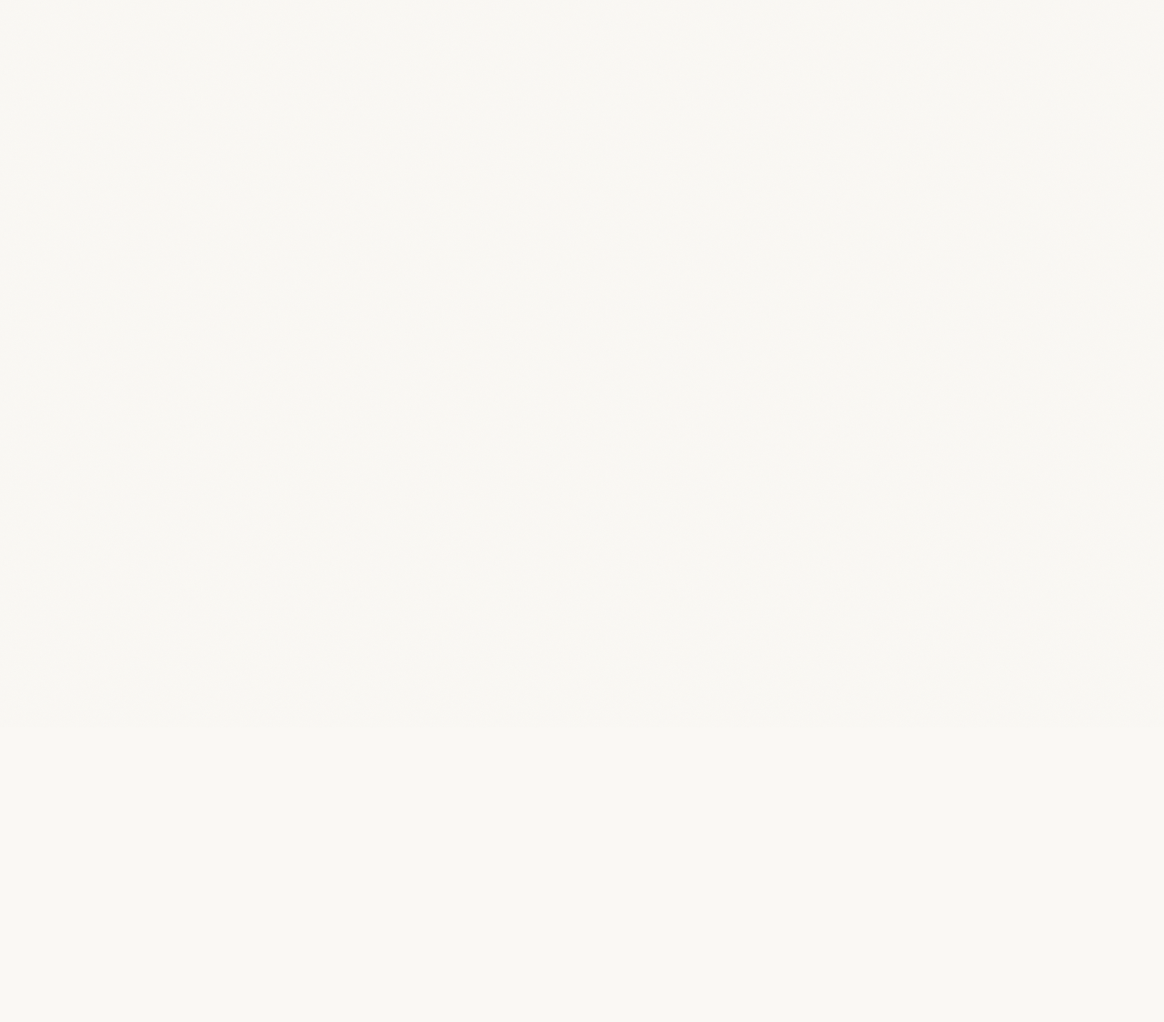
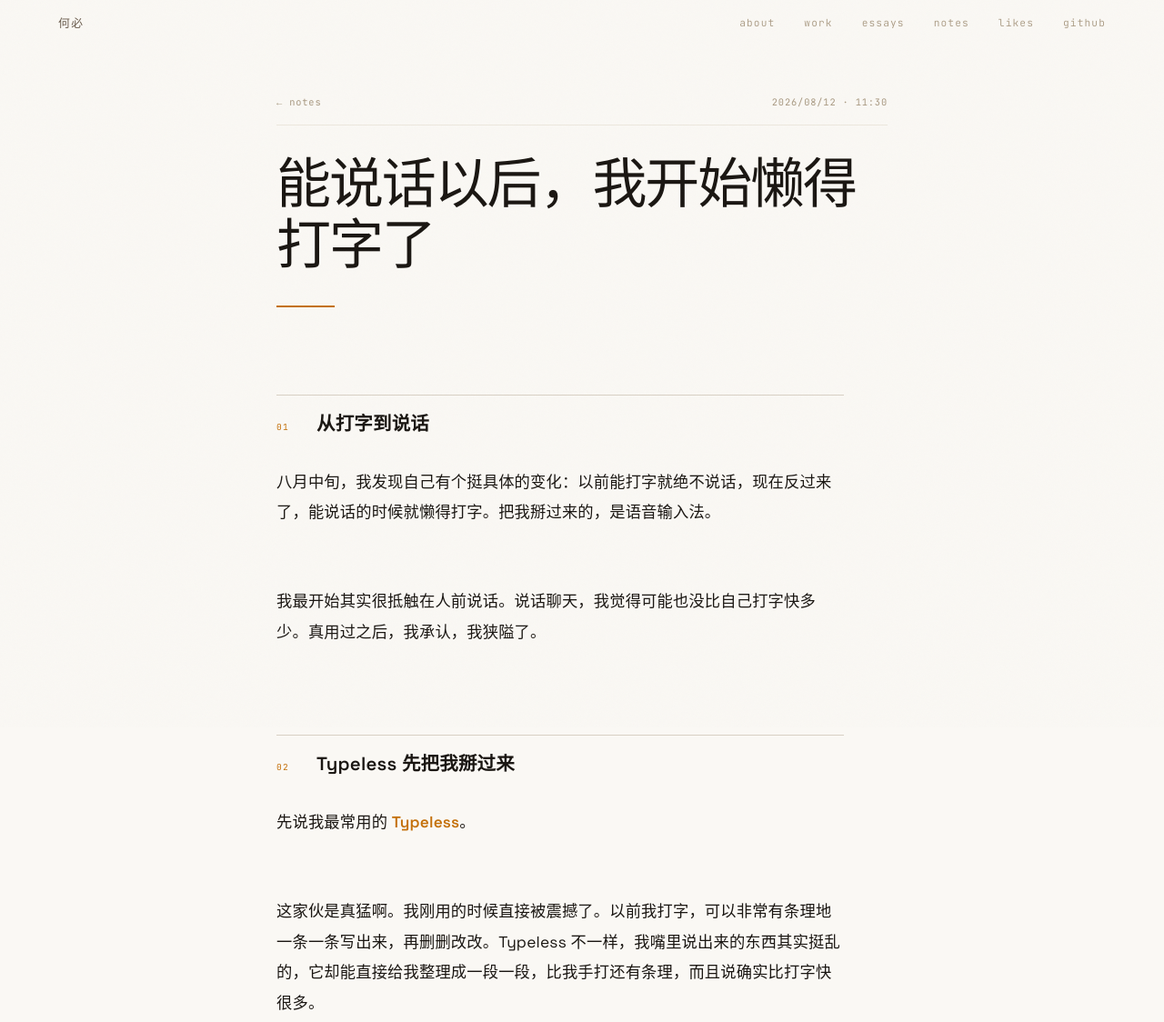
Before and after one commit to hebi-Chinese/hebi-Chinese.github.io, an Astro site: page /notes/typing-or-speaking in a window 1280 px wide. Before the commit this address had no page. Shown: the top 1124 px of the page at 91% size. Before the commit the page ends 800 px from the top, so only its background shows below. Built offline with nearby package versions, Linux system fonts and the light colour scheme; Astro itself is replaced by a stand-in of ours.

Commit message:
feat: publish first note on voice input

```diff
--- a/src/content.config.ts
+++ b/src/content.config.ts
@@ -5,6 +5,7 @@ const notes = defineCollection({
   schema: z.object({
     title: z.string(),
     date: z.coerce.date(),
+    time: z.string().regex(/^([01]\d|2[0-3]):[0-5]\d$/).optional(),
     tags: z.array(z.string()).optional(),
     draft: z.boolean().optional().default(false),
   }),
--- /dev/null
+++ b/src/content/notes/typing-or-speaking.md
@@ -0,0 +1,40 @@
+---
+title: "能说话以后，我开始懒得打字了"
+date: 2026-08-12
+time: "11:30"
+tags: ["输入法", "AI", "随记"]
+---
+
+## 从打字到说话
+
+八月中旬，我发现自己有个挺具体的变化：以前能打字就绝不说话，现在反过来了，能说话的时候就懒得打字。把我掰过来的，是语音输入法。
+
+我最开始其实很抵触在人前说话。说话聊天，我觉得可能也没比自己打字快多少。真用过之后，我承认，我狭隘了。
+
+## Typeless 先把我掰过来
+
+先说我最常用的 **Typeless**。
+
+这家伙是真猛啊。我刚用的时候直接被震撼了。以前我打字，可以非常有条理地一条一条写出来，再删删改改。Typeless 不一样，我嘴里说出来的东西其实挺乱的，它却能直接给我整理成一段一段，比我手打还有条理，而且说确实比打字快很多。
+
+当然，缺点也明显。刚开始用语音输入的时候，我说话说得很磕碜，语气词多，一卡就是半天。用久了以后我还发现一个打字的好处：脑容量不够的时候，打字多出来的时间刚好能让我边打边想。这样看起来就像根本不卡壳的人，装逼的观感顺的一笔……
+
+说到底，语音还是快很多，但也很容易思路跟不上，直接暴露脑子不够用的缺点。嘛，反正也不是坏事，早点暴露早点受益。
+
+Typeless 厉害的地方就在这。就算你说得磕磕绊绊，只要自己不介意，它能把多余的东西删掉，再按上下文拼成一段，最后看起来居然还挺有条理。
+
+大模型都流行这么久了，我之前怎么就没想到还能有这种东西？明明很有可为。只能说，以前没有这个场景，想不到就是想不到哇。
+
+## 开始在意实时性以后
+
+不过我也不只用了 Typeless，还试了另一款：**闪电说**。它可以选“原话、轻度整理、深度整理”。如果不想丢细节，就用原话；想稍微去掉口癖，就开轻度整理。对实时性要求高的时候，它比 Typeless 更合我的胃口：一是反馈快，二是能完整保留我说的东西。更重要的是，它还允许自己搭配模型。作为进阶产品，我觉得再合适不过。
+
+Typeless 目前对我来说最大的缺点还是两个：慢，还有容易丢细节。刚从打字转向说话时，它非常好用，因为很多习惯还没改过来，它能直接替你收拾。等你慢慢把语言训练得更规范，又开始在意实时性，Typeless 可能就不再是首选了。闪电说刚好补上这块。
+
+## 我还是在 Mac 端用 Typeless
+
+真要论实时性，我试下来还是**豆包输入法**的真·流式独一档。字节这一块没得说，确实厉害。不过豆包输入法现在还没有 Windows 版，对我来说体验就差了一截。我后来又试了 Windows 版和移动版的 Typeless，都是一坨。可能这两端现在就是没有特别好用的吧。
+
+说了这么多缺点，我最后还是在 Mac 端用 Typeless。原因也简单：我多数时候要的不是逐字跟手，而是把一段说得乱七八糟的话直接倒进去，让它替我删掉口癖、理顺上下文，再收拾成一段能直接用的文字。闪电说更快，豆包更实时，但真到日常输入时，Typeless 这层“替我收拾”的能力对我还是更省心。
+
+它也算是改掉了我只想打字的习惯，甚至搞得我能说话的时候都不习惯打字了哈哈哈。
--- a/src/pages/notes/[slug].astro
+++ b/src/pages/notes/[slug].astro
@@ -14,21 +14,211 @@ export async function getStaticPaths() {
 
 const { note } = Astro.props;
 const { Content } = await render(note);
+
+const noteDate = note.data.date.toLocaleDateString('zh-CN', {
+  year: 'numeric',
+  month: '2-digit',
+  day: '2-digit',
+  timeZone: 'UTC',
+});
+const noteTimestampLabel = note.data.time ? `${noteDate} · ${note.data.time}` : noteDate;
+const noteDateTime = note.data.time
+  ? `${note.data.date.toISOString().slice(0, 10)}T${note.data.time}:00`
+  : note.data.date.toISOString().slice(0, 10);
 ---
 <BaseLayout title={`${note.data.title} / 何必`}>
   <Nav />
-  <main style="padding-top: 6rem; min-height: 100vh;">
-    <div class="wrap" style="max-width: 42rem;">
-      <a href="/notes" style="font-family: 'JetBrains Mono', monospace; font-size: 0.7rem; color: var(--text-muted); letter-spacing: 0.05em; margin-bottom: 2rem; display: inline-block;">← notes</a>
-      <time style="font-family: 'JetBrains Mono', monospace; font-size: 0.6rem; color: var(--text-muted); letter-spacing: 0.1em; display: block; margin-bottom: 0.5rem;">
-        {note.data.date.toLocaleDateString('zh-CN', { year: 'numeric', month: '2-digit', day: '2-digit' })}
-      </time>
-      <h1 style="font-family: 'Instrument Serif', serif; font-size: var(--text-h1); font-weight: var(--text-h1-w); line-height: var(--text-h1-lh); margin-bottom: 2rem;">
-        {note.data.title}
-      </h1>
-      <article style="font-size: var(--text-body); color: var(--text-secondary); line-height: var(--text-body-lh);">
+  <main class="note-page">
+    <div class="note-shell">
+      <header class="note-header">
+        <div class="note-meta">
+          <a href="/notes" class="note-back">← notes</a>
+          <time datetime={noteDateTime}>{noteTimestampLabel}</time>
+        </div>
+        <h1>{note.data.title}</h1>
+        <span class="note-title-mark" aria-hidden="true"></span>
+      </header>
+      <article class="note-body">
         <Content />
       </article>
     </div>
   </main>
 </BaseLayout>
+
+<style is:global>
+  .note-page {
+    min-height: 100vh;
+    padding: clamp(6.5rem, 8vw, 8rem) 0 var(--space-24);
+  }
+
+  .note-shell {
+    width: min(100%, 48rem);
+    margin: 0 auto;
+    padding: 0 clamp(var(--space-6), 5vw, var(--space-12));
+  }
+
+  .note-header {
+    margin-bottom: clamp(var(--space-16), 8vw, var(--space-24));
+  }
+
+  .note-meta {
+    display: flex;
+    align-items: center;
+    justify-content: space-between;
+    gap: var(--space-4);
+    margin-bottom: var(--space-8);
+    padding-bottom: var(--space-4);
+    border-bottom: 1px solid var(--surface-2);
+  }
+
+  .note-meta a,
+  .note-meta time {
+    color: var(--text-muted);
+    font-family: 'JetBrains Mono', monospace;
+    font-size: var(--text-caption);
+    letter-spacing: var(--text-caption-ls);
+  }
+
+  .note-meta a {
+    transition: color var(--duration-fast);
+  }
+
+  .note-meta a:hover,
+  .note-meta a:focus-visible {
+    color: var(--accent);
+  }
+
+  .note-header h1 {
+    max-width: 42rem;
+    color: var(--text-primary);
+    font-family: 'Instrument Serif', 'Songti SC', 'STSong', serif;
+    font-size: clamp(2.25rem, 1.55rem + 3vw, 3.75rem);
+    font-weight: 400;
+    line-height: 1.12;
+    letter-spacing: -0.035em;
+  }
+
+  .note-title-mark {
+    display: block;
+    width: var(--space-16);
+    height: 2px;
+    margin-top: var(--space-8);
+    background: var(--accent);
+  }
+
+  .note-body {
+    max-width: 39rem;
+    color: var(--text-primary);
+    font-family: 'Space Grotesk', 'PingFang SC', 'Noto Sans CJK SC', 'Microsoft YaHei', sans-serif;
+    font-size: clamp(1rem, 0.94rem + 0.22vw, 1.08rem);
+    line-height: 1.95;
+    letter-spacing: 0.01em;
+    counter-reset: note-section;
+  }
+
+  .note-body p {
+    margin: 0;
+  }
+
+  .note-body p + p {
+    margin-top: clamp(calc(var(--space-12) + var(--space-2)), 5vw, var(--space-16));
+  }
+
+  .note-body h2 {
+    display: grid;
+    grid-template-columns: var(--space-8) minmax(0, 1fr);
+    align-items: baseline;
+    gap: var(--space-3);
+    margin: var(--space-24) 0 var(--space-8);
+    padding-top: var(--space-4);
+    border-top: 1px solid var(--surface-3);
+    color: var(--text-primary);
+    font-family: 'Space Grotesk', sans-serif;
+    font-size: clamp(1.12rem, 1.02rem + 0.35vw, 1.28rem);
+    font-weight: 600;
+    line-height: 1.5;
+    letter-spacing: 0.01em;
+    counter-increment: note-section;
+  }
+
+  .note-body h2:first-child {
+    margin-top: 0;
+  }
+
+  .note-body h2::before {
+    content: '0' counter(note-section);
+    color: var(--accent);
+    font-family: 'JetBrains Mono', monospace;
+    font-size: var(--text-eyebrow);
+    font-weight: 400;
+    letter-spacing: 0.12em;
+  }
+
+  .note-body strong {
+    color: var(--accent);
+    font-weight: 600;
+  }
+
+  .note-body ul,
+  .note-body ol,
+  .note-body blockquote {
+    margin: calc(var(--space-12) + var(--space-2)) 0 0;
+  }
+
+  .note-body ul,
+  .note-body ol {
+    padding-left: var(--space-8);
+  }
+
+  .note-body li + li {
+    margin-top: var(--space-3);
+  }
+
+  .note-body blockquote {
+    padding-left: var(--space-4);
+    border-left: 2px solid var(--surface-3);
+    color: var(--text-muted);
+  }
+
+  .note-body code {
+    padding: 0.1em 0.35em;
+    border-radius: var(--radius-sm);
+    background: var(--surface-2);
+    color: var(--text-primary);
+    font-family: 'JetBrains Mono', monospace;
+    font-size: 0.88em;
+  }
+
+  .note-body img {
+    display: block;
+    width: auto;
+    max-width: 100%;
+    height: auto;
+    margin: var(--space-8) auto;
+    border-radius: var(--radius-sm);
+  }
+
+  @media (max-width: 600px) {
+    .note-page {
+      padding-top: var(--space-24);
+    }
+
+    .note-shell {
+      padding: 0 var(--space-6);
+    }
+
+    .note-header {
+      margin-bottom: var(--space-16);
+    }
+
+    .note-header h1 {
+      font-size: clamp(2rem, 10vw, 2.75rem);
+      letter-spacing: -0.025em;
+    }
+
+    .note-body h2 {
+      grid-template-columns: var(--space-6) minmax(0, 1fr);
+      margin-top: calc(var(--space-16) + var(--space-4));
+    }
+  }
+</style>
```
Also changed, not shown: src/pages/notes/index.astro (+20 -5 lines).
